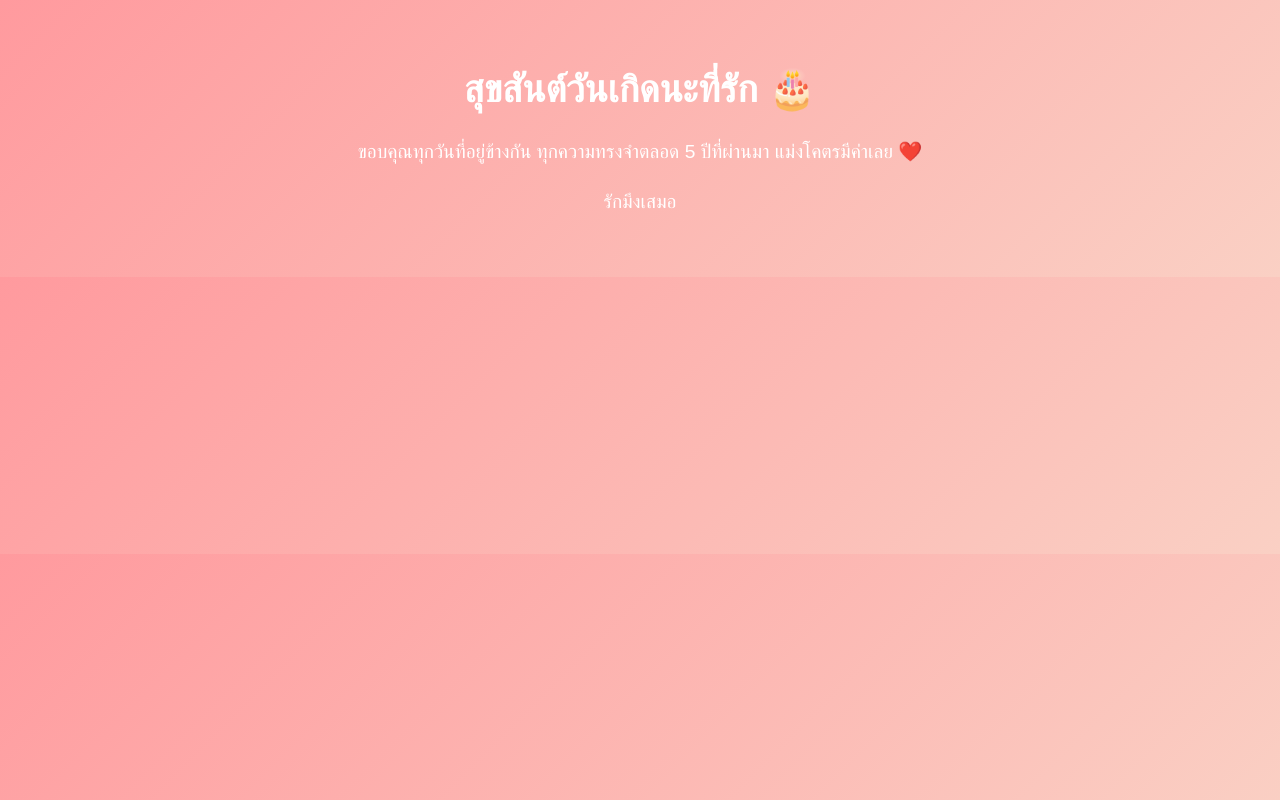
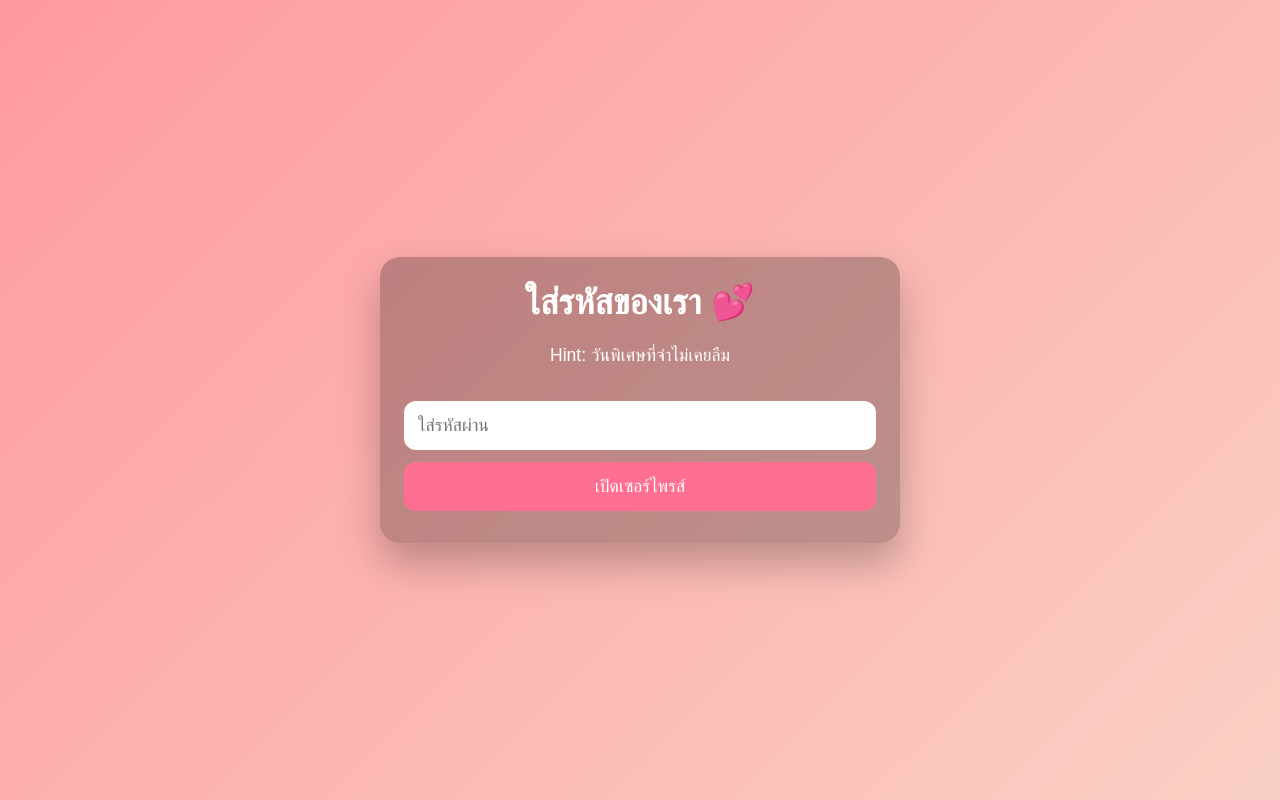
Before and after one commit to wanchaimakkum-hash/Happy-Birthday, a plain HTML site: page index.html in a window 1280 px wide. Drawn offline with Linux system fonts and the light colour scheme.

Commit message:
Update index.html

```diff
--- a/index.html
+++ b/index.html
@@ -5,6 +5,7 @@
 <title>Happy Birthday ❤️</title>
 <meta name="viewport" content="width=device-width, initial-scale=1.0">
 <style>
+  *{box-sizing:border-box}
   body{
     margin:0;
     font-family: Arial, sans-serif;
@@ -12,26 +13,87 @@ body{
     color:#fff;
     text-align:center;
   }
-.container{ padding:40px 20px; }
-h1{ font-size:2.4em; }
-p{ font-size:1.2em; line-height:1.6; }
+  .wrap{min-height:100vh;display:flex;align-items:center;justify-content:center;padding:20px}
+  .card{
+    width:100%;max-width:520px;
+    background:rgba(0,0,0,.25);
+    border-radius:20px;
+    padding:24px;
+    box-shadow:0 20px 40px rgba(0,0,0,.25)
+  }
+  h1{margin:0 0 10px;font-size:2.2em}
+  p{line-height:1.7;font-size:1.1em}
+  input{
+    width:100%;padding:14px;border-radius:12px;border:none;
+    font-size:1.1em;margin:12px 0
+  }
+  button{
+    width:100%;padding:14px;border-radius:12px;border:none;
+    font-size:1.1em;cursor:pointer;
+    background:#ff6f91;color:#fff
+  }
+  .hint{opacity:.9;margin-top:8px}
+  .hidden{display:none}
   img{
-  max-width:90%;
-  border-radius:20px;
-  margin:20px 0;
+    width:100%;border-radius:18px;margin:16px 0
   }
+  iframe, video{width:100%;border-radius:18px;margin:16px 0}
+  .footer{margin-top:12px;opacity:.9}
 </style>
 </head>
 <body>
-<div class="container">
+
+<!-- หน้าใส่รหัส -->
+<div id="lock" class="wrap">
+  <div class="card">
+    <h1>ใส่รหัสของเรา 💕</h1>
+    <p>Hint: วันพิเศษที่จำไม่เคยลืม</p>
+    <input id="pw" type="password" placeholder="ใส่รหัสผ่าน">
+    <button onclick="unlock()">เปิดเซอร์ไพรส์</button>
+    <div id="err" class="hint"></div>
+  </div>
+</div>
+
+<!-- หน้าเซอร์ไพรส์ -->
+<div id="content" class="wrap hidden">
+  <div class="card">
     <h1>สุขสันต์วันเกิดนะที่รัก 🎂</h1>
+
     <p>
       ขอบคุณทุกวันที่อยู่ข้างกัน
       ทุกความทรงจำตลอด 5 ปีที่ผ่านมา
       แม่งโคตรมีค่าเลย ❤️
     </p>
 
-  <p>รักมึงเสมอ</p>
+    <!-- รูปคู่: ใส่ลิงก์รูป -->
+    <img src="https://YOUR_IMAGE_URL.jpg" alt="รูปของเรา">
+
+    <!-- เพลง: ใส่ลิงก์ไฟล์ mp3 -->
+    <!-- มือถือบางเครื่องต้องกดก่อนถึงจะมีเสียง -->
+    <audio controls autoplay loop>
+      <source src="https://YOUR_MUSIC_URL.mp3" type="audio/mpeg">
+    </audio>
+
+    <!-- วิดีโอ: ใส่ YouTube (เปลี่ยน VIDEO_ID) -->
+    <iframe height="315"
+      src="https://www.youtube.com/embed/VIDEO_ID"
+      frameborder="0" allowfullscreen></iframe>
+
+    <p class="footer">รักมึงเสมอ 💖</p>
   </div>
+</div>
+
+<script>
+  const PASSWORD = "181205";
+  function unlock(){
+    const v = document.getElementById('pw').value;
+    if(v === PASSWORD){
+      document.getElementById('lock').classList.add('hidden');
+      document.getElementById('content').classList.remove('hidden');
+    }else{
+      document.getElementById('err').innerText = "รหัสไม่ถูก ลองใหม่อีกทีนะ 😉";
+    }
+  }
+</script>
 </body>
 </html>
```
Lines whose indentation alone changed are shown as unchanged.
